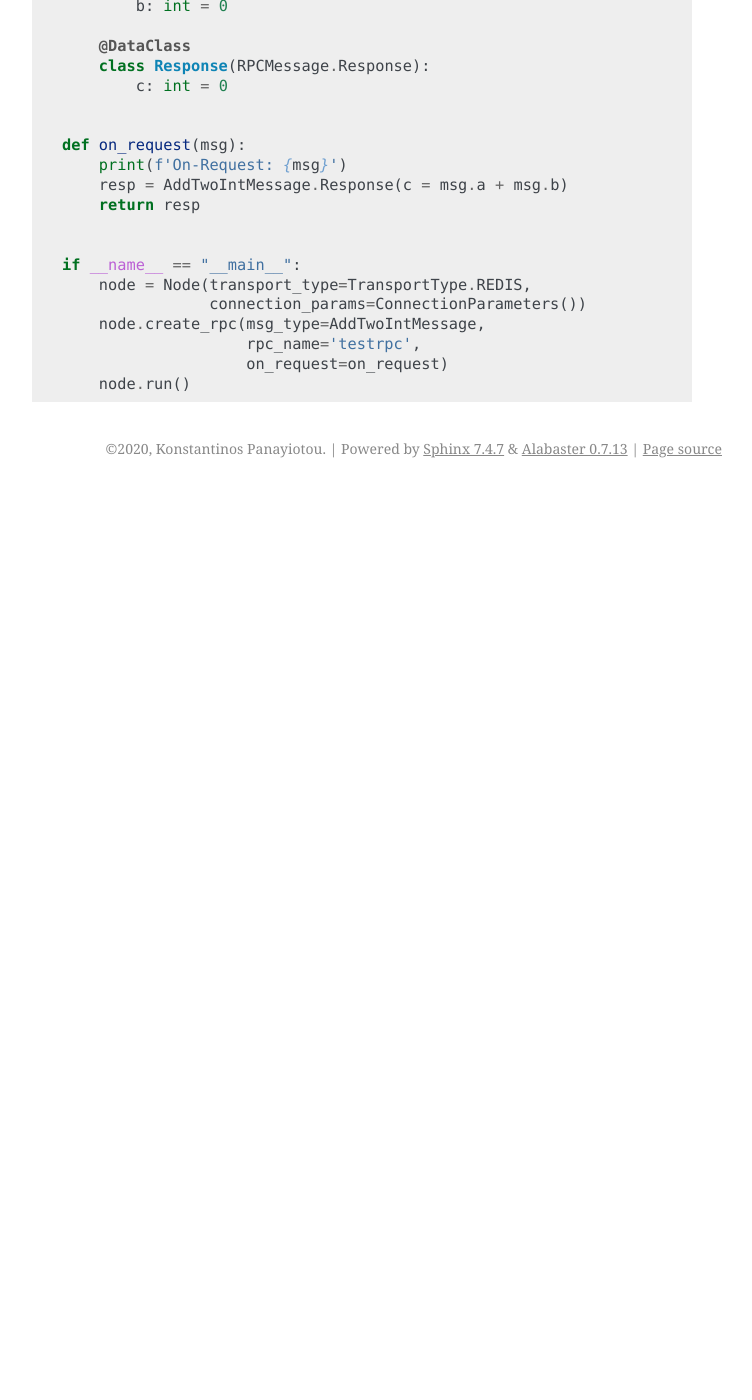
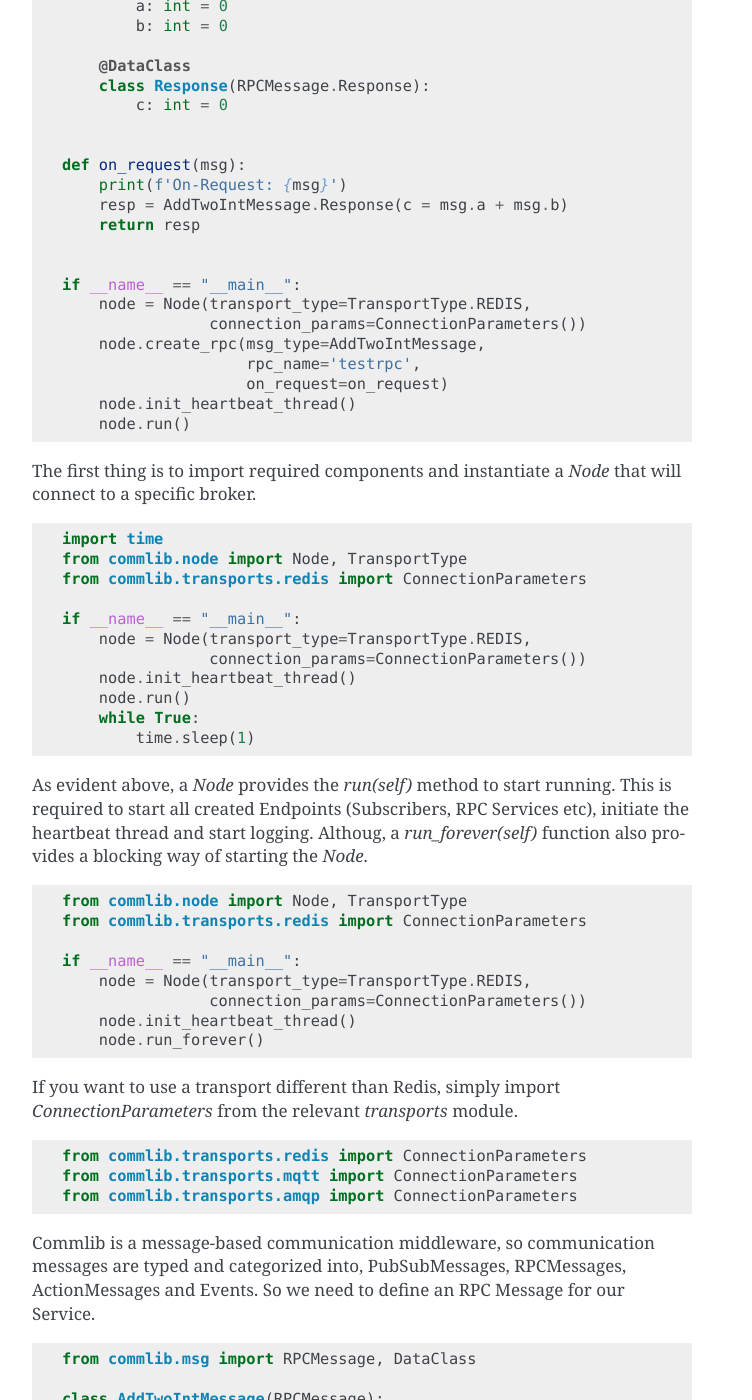
Before and after one commit to robotics-4-all/commlib-py, a Sphinx documentation site: the page built from docs/usage.rst, in a window 1280 px wide and 1400 px high, scrolled down 293 px. Shown: the whole window, without its empty margins (388-1140 px from the left). Built offline with Sphinx 7.4.7, drawn with Linux system fonts in a browser that asks for light colours; before the commit the page ends 900 px from its top, so only the background shows below that; some of the changed text lies outside the part shown.

Commit message:
Documentation

```diff
--- a/docs/usage.rst
+++ b/docs/usage.rst
@@ -2,9 +2,12 @@
 Usage
 =====
 
-Create a Node with a simple RPC Service port::
+Create a Node with a simple RPC Service port.
+
+.. code-block:: python
 
     from commlib.node import Node, TransportType
+    from commlib.msg import RPCMessage, DataClass
     from commlib.transports.redis import ConnectionParameters
 
     class AddTwoIntMessage(RPCMessage):
@@ -30,4 +33,106 @@ Create a Node with a simple RPC Service port::
         node.create_rpc(msg_type=AddTwoIntMessage,
                         rpc_name='testrpc',
                         on_request=on_request)
+        node.init_heartbeat_thread()
         node.run()
+
+The first thing is to import required components and instantiate a `Node` that
+will connect to a specific broker.
+
+.. code-block:: python
+
+    import time
+    from commlib.node import Node, TransportType
+    from commlib.transports.redis import ConnectionParameters
+
+    if __name__ == "__main__":
+        node = Node(transport_type=TransportType.REDIS,
+                    connection_params=ConnectionParameters())
+        node.init_heartbeat_thread()
+        node.run()
+        while True:
+            time.sleep(1)
+
+As evident above, a `Node` provides the `run(self)` method to start running.
+This is required to start all created Endpoints (Subscribers, RPC Services etc),
+initiate the heartbeat thread and start logging. Althoug, a `run_forever(self)`
+function also provides a blocking way of starting the `Node`.
+
+.. code-block:: python
+
+    from commlib.node import Node, TransportType
+    from commlib.transports.redis import ConnectionParameters
+
+    if __name__ == "__main__":
+        node = Node(transport_type=TransportType.REDIS,
+                    connection_params=ConnectionParameters())
+        node.init_heartbeat_thread()
+        node.run_forever()
+
+
+If you want to use a transport different than Redis, simply import
+`ConnectionParameters` from the relevant `transports` module.
+
+
+.. code-block:: python
+
+    from commlib.transports.redis import ConnectionParameters
+    from commlib.transports.mqtt import ConnectionParameters
+    from commlib.transports.amqp import ConnectionParameters
+
+
+Commlib is a message-based communication middleware, so communication messages
+are typed and  categorized into, PubSubMessages, RPCMessages, ActionMessages
+and Events. So we need to define an RPC Message for our Service.
+
+
+.. code-block:: python
+
+    from commlib.msg import RPCMessage, DataClass
+
+    class AddTwoIntMessage(RPCMessage):
+        @DataClass
+        class Request(RPCMessage.Request):
+            a: int = 0
+            b: int = 0
+
+        @DataClass
+        class Response(RPCMessage.Response):
+            c: int = 0
+
+
+In the context of the current work an IDL has been developed for definition
+and generation of Messages (https://github.com/robotics-4-all/comm-idl).
+The relevant message definition using comm-idl would like like the below:
+
+.. code-block:: javascript
+
+    RPCMessage AddTwoIntMessage {
+      a: int
+      b: int
+      ---
+      c: int
+    }
+
+Now lets create our RPC Service. Simply use the `create_rpc` method of the
+`Node` instance and define a callback function to be called `on_request`.
+
+.. code-block:: python
+
+    def on_request(msg):
+        print(f'AddTwoInts Request: {msg}')
+        resp = AddTwoIntMessage.Response(c = msg.a + msg.b)
+        return resp
+
+
+    if __name__ == "__main__":
+        node = Node(transport_type=TransportType.REDIS,
+                    connection_params=ConnectionParameters())
+        node.create_rpc(msg_type=AddTwoIntMessage,
+                        rpc_name='add_two_ints',
+                        on_request=on_request)
+        node.init_heartbeat_thread()
+        node.run_forever()
+
+No need to manually start the RPCService instance, as this is handled by the
+`run()` and `run_forever()` methods of the `Node`.
```
